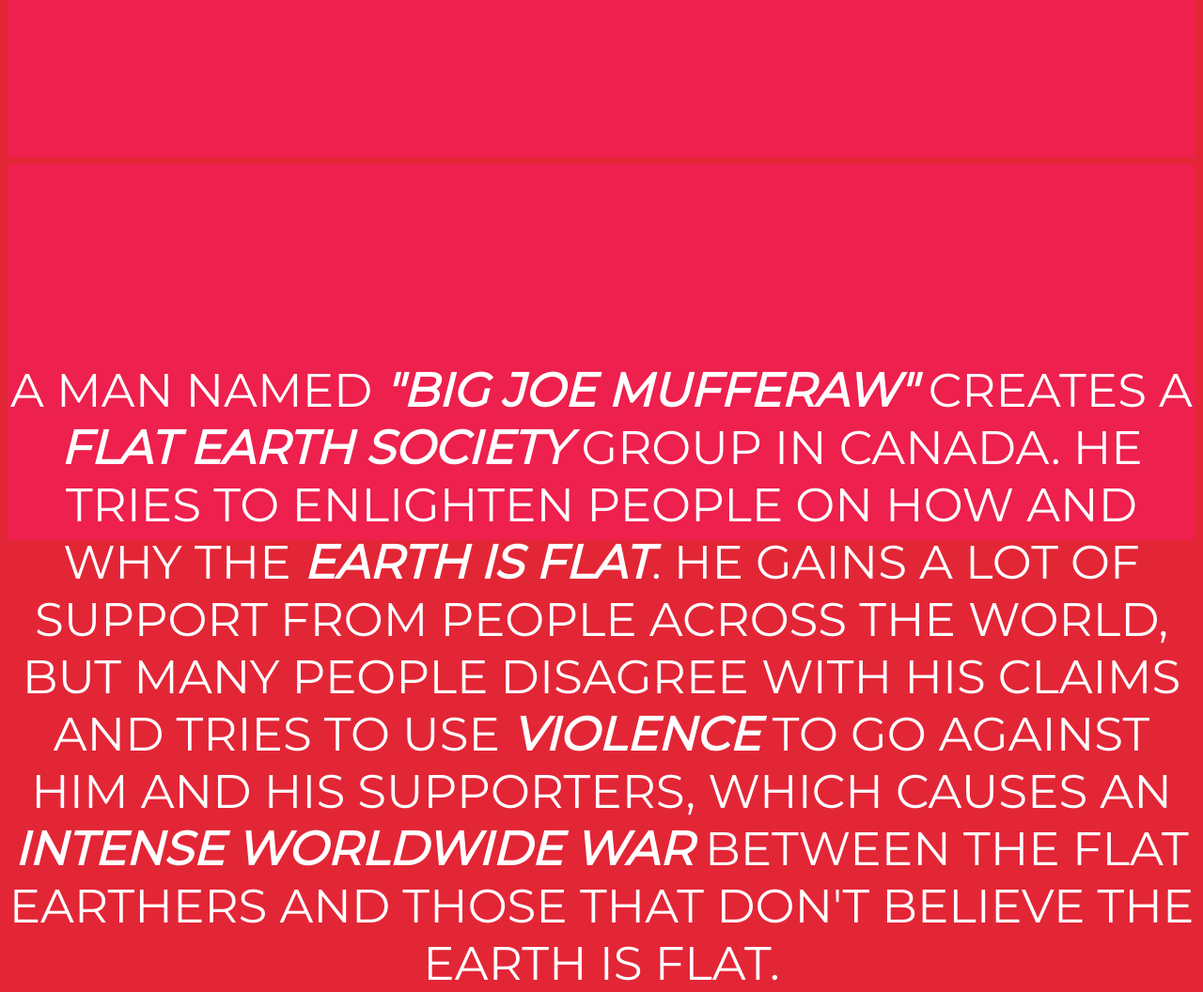
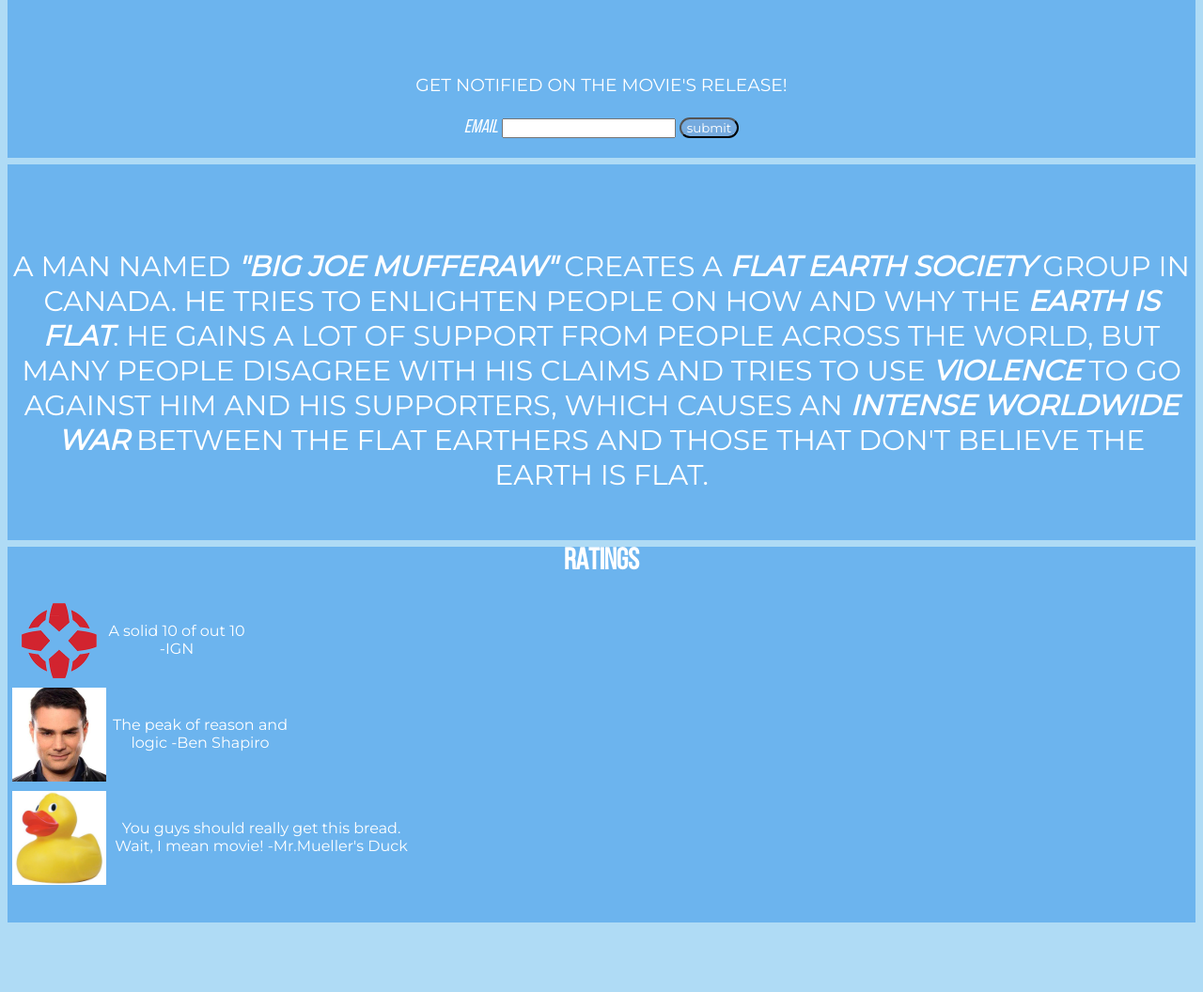
Before and after one commit to yahiae6643/flat-earth-moviepage, a plain HTML site: page index.html in a window 1280 px wide. Shown: the part 640-1696 px from the top of the page at 94% size. After the commit the page ends 1645 px from the top, so only its background shows below. Drawn offline with Linux system fonts and the light colour scheme.

Commit message:
add ratings pt. 1

```diff
--- a/index.html
+++ b/index.html
@@ -5,13 +5,11 @@
   <meta charset="UTF-8">
   <title>title</title>
   <link rel="stylesheet" href="style.css" type="text/css">
- <link href="https://fonts.googleapis.com/css?family=Archivo+Narrow|Julius+Sans+One" rel="stylesheet">
- <link href="https://fonts.googleapis.com/css?family=Montserrat" rel="stylesheet">
-
-
+  <link href="https://fonts.googleapis.com/css?family=Montserrat" rel="stylesheet">
 </head>
 
 <body>
+
   <div class="logo">
     <h1>FLAT EARTH SOCIETY</h1>
     <p>There's an edge</p>
@@ -19,10 +17,39 @@
     <img src="images/flatlogo.png">
     <h3>Get notified on the movie's release!</h3>
   </div>
-  <div class="images">
-    <h3>A man named <span>"Big Joe Mufferaw"</span> creates a <span>Flat Earth Society</span> group in Canada. He tries to enlighten people on how and why the <span>Earth is flat</span>. He gains a lot of support from people across the world, but many people disagree with his claims and tries to use <span>violence</span> to go against him and his supporters, which causes an <span>intense worldwide war</span> between the Flat Earthers and those that don't believe the Earth is flat.</h3>
+
+  <div class="info">
+    <h3>A man named <span>"Big Joe Mufferaw"</span> creates a <span>Flat Earth Society</span> group in Canada. He tries to enlighten people on how and why the <span>Earth is flat</span>. He gains a lot of support from people across the world, but many people
+      disagree with his claims and tries to use <span>violence</span> to go against him and his supporters, which causes an <span>intense worldwide war</span> between the Flat Earthers and those that don't believe the Earth is flat.</h3>
   </div>
 
+  <div class="typing">
+    <em id="stylize">Email</em> <input type="text" name="email" />
+    <input id="buttondesign" type="button" name="submit" value="submit" />
+    <div id="typing" />
+
+
+    <div class="ratings">
+      <h1>RATINGS</h1>
+
+      <div class="ign">
+        <!--https://me.ign.com/en/-->
+        <img src="images/social_logo.png">
+        <p>A solid 10 of out 10 -IGN</p>
+      </div>
+
+      <div class="ben">
+        <!--https://www.omaha.com/opinion/ben-shapiro-policies-have-consequences/article_caa6d644-9ca5-538a-bef5-dc6017b1e44f.html-->
+        <img src="images/benshapiro.jpg"></img>
+        <p>The peak of reason and logic -Ben Shapiro</p>
+      </div>
+
+      <div class="duck">
+        <!--https://www.amazon.com/Tobar-5038728038253-Giant-Duck-Bath/dp/B000H6W47Y-->
+        <img src="images/duck.jpg"></img>
+        <p>You guys should really get this bread. Wait, I mean movie! -Mr.Mueller's Duck</p>
+      </div>
+    </div>
 
 </body>
 
--- a/style.css
+++ b/style.css
@@ -5,7 +5,7 @@
 /*}*/
 
 body {
-    background: #E32636;
+    background: #AFDBF5;
 }
 
 
@@ -13,49 +13,96 @@ body {
     width: 150px;
     position: absolute;
     transform: translateX(-50%);
-    top:230px;
+    top: 230px;
 
 }
 
 .logo h3 {
     position: absolute;
-    height: 800px;
-    width: 100%;
+    left: 50%;
+    transform: translateX(-50%);
+    top: 700px;
 }
 
+#buttondesign {
+    display: inline-block;
+    color: white;
+    background: #76ABDF;
+    border-radius: 25px;
+    font-family: Montserrat;
+}
+
+input {
+    vertical-align: middle;
+}
+
+
+
 .logo {
-    position: relative;
-    color: white;
     text-align: center;
-    background: #EE204D;
+    background: #6CB4EE;
     height: 800px;
 }
 
-.images {
+.info {
     position: relative;
     color: white;
     margin-top: 7px;
     text-align: center;
-    background: #EE204D;
+    background: #6CB4EE;
     height: 400px;
 
+}
+
+.typing {
+    display: block;
+    text-align: center;
+    position: relative;
+    bottom: 450px;
+}
+
+#stylize {
+    color: white;
+    font-family: BebasNeue;
+    font-size: 20px;
+    vertical-align: middle;
+}
+
+.info img {
+    width: 300px;
+    height: 300px;
 }
 
 h1 {
     font-family: BebasNeue;
     position: absolute;
     margin: 0;
-    left:50%;
+    left: 50%;
     transform: translateX(-50%);
+    color: white;
+}
+
+.logo h1 {
     top: 450px;
 }
 
+.ratings h1 {
+    top: 0px;
+}
 
 h3 {
     text-transform: uppercase;
     font-weight: lighter;
     font-family: Montserrat;
+    color: white;
 
+}
+
+.info h3 {
+    margin: 0;
+    position: relative;
+    top: 90px;
+    font-size: 30px;
 }
 
 span {
@@ -64,22 +111,88 @@ span {
 }
 
 
-@font-face{
-    src:url('BebasNeue Regular.otf');
+@font-face {
+    src: url('BebasNeue Regular.otf');
     font-family: BebasNeue;
 }
 
-.images h3 {
+
+.ratings {
+    position: relative;
+    top: 435px;
+    background: #6CB4EE;
+    height: 400px;
+}
+
+
+.logo p {
+    font-family: BebasNeue;
     position: absolute;
-    top: 160px;
-    font-size: 50px;
+    left: 50%;
+    transform: translateX(-50%);
+    top: 400px;
+    padding: 10px;
+    color: white;
+}
+
+.ign {
+    display: block;
+    position: absolute;
+    top: 50px;
+    left:5px;
+}
+
+.ign img {
+    width: 100px;
+}
+
+.ign p {
+    position: absolute;
+    left:100px;
+    width:150px;
+    bottom:20px;
+    color:white;
+    font-family: Montserrat;
 
 }
 
-p {
-    font-family: BebasNeue;
+.ben {
+    display: block;
+    position: absolute;
+    top: 150px;
+    left:5px;
+}
+
+.ben img{
+    width:100px;
+
+}
+
+.ben p{
     position:absolute;
-    left:50%;
-    transform: translateX(-50%);
-    top:400px;
+    left:105px;
+    width:190px;
+    bottom:20px;
+    color:white;
+    font-family: Montserrat;
 }
+
+.duck {
+    display: block;
+    position: absolute;
+    top: 260px;
+    left:5px;
+}
+
+.duck img {
+    width:100px;
+}
+
+.duck p {
+    position:absolute;
+    left:105px;
+    width:320px;
+    bottom:20px;
+    color:white;
+    font-family: Montserrat;
+}
```
Also changed, not shown: images/benshapiro.jpg (added), images/brainhead.jpg (deleted), images/conflict.jpg (added), images/cosmic.jpg (deleted), images/duck.jpg (added), images/flatearthsociety.jpg (deleted), images/godly.jpg (deleted), images/social_logo.png (added).
